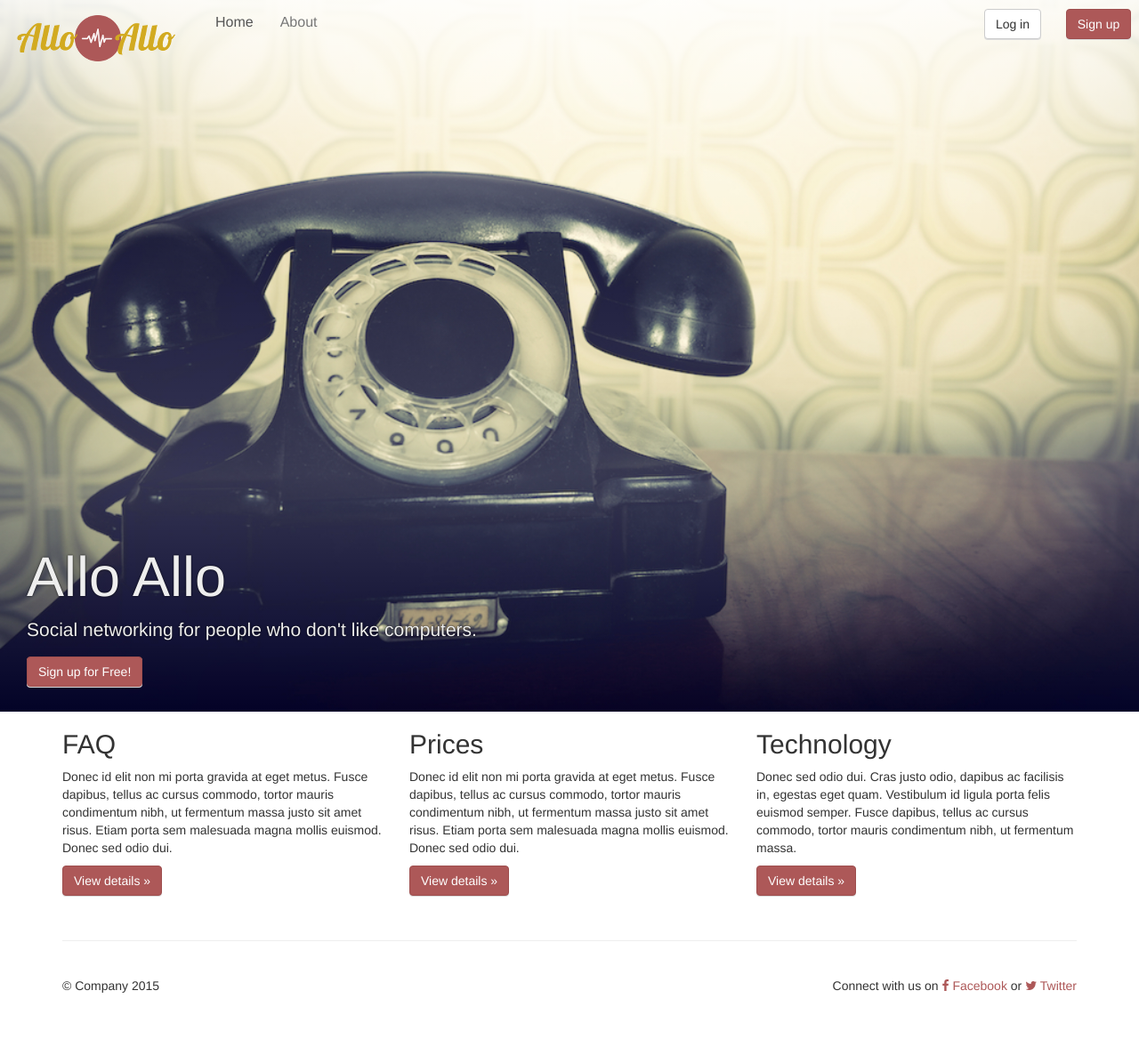
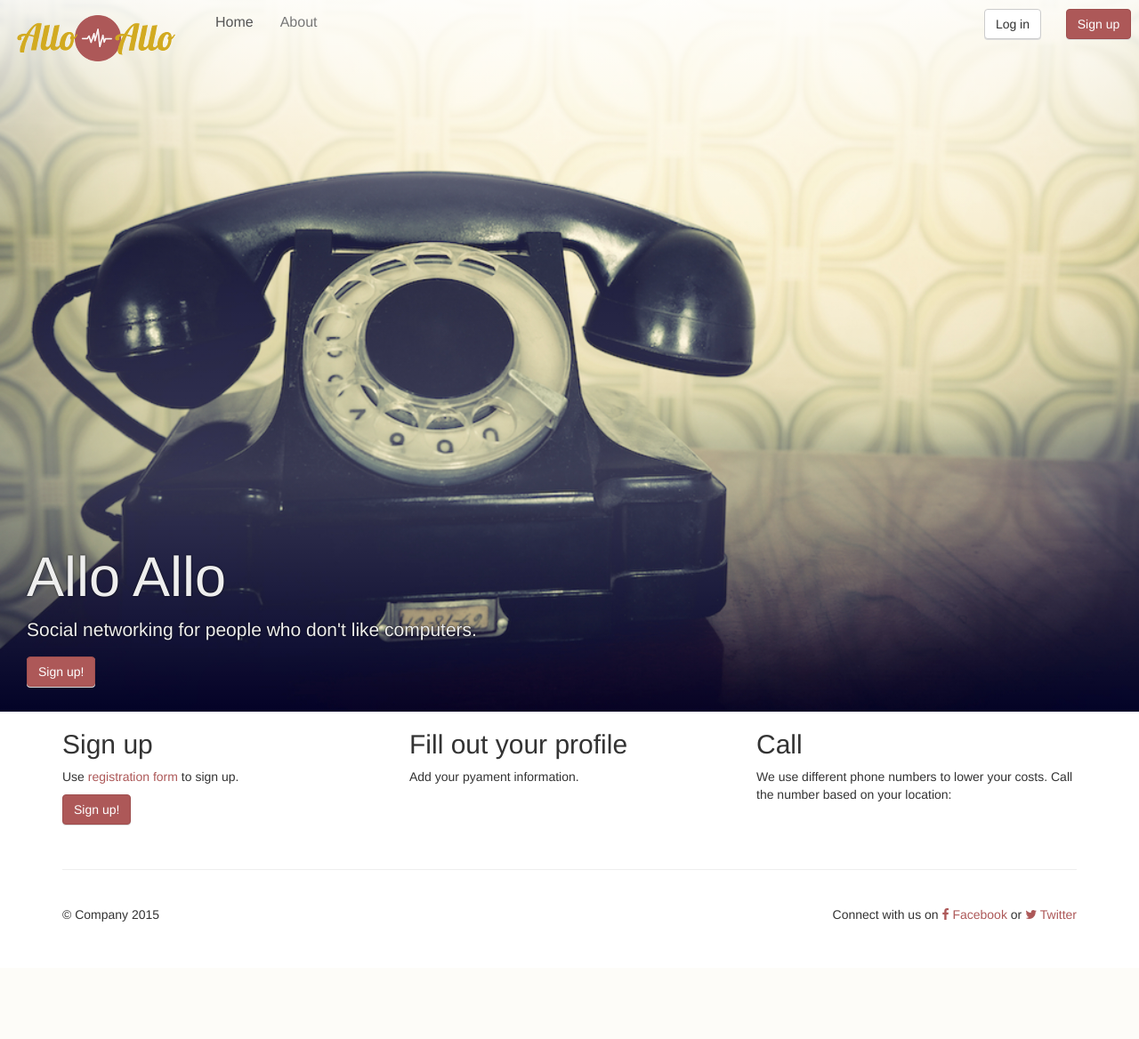
Before and after one commit to petronius/alloallo, a Django app: template templates/home.html in a window 1280 px wide. Shown: the whole page at 89% size. After the commit the page ends 1036 px from the top, so only its background shows below. Run offline with Django 3.2, Linux system fonts and the light colour scheme; the template is opened without the code that fills it, so the values that code supplies are empty; some libraries are stand-ins or nearby versions.

Commit message:
Describing registration process

```diff
--- a/alloallo/alloallo/settings/production.py
+++ b/alloallo/alloallo/settings/production.py
@@ -10,3 +10,7 @@
 ALLOWED_HOSTS = ['allo-allo.herokuapp.com']
 
 STATIC_ROOT = os.path.join(BASE_DIR, 'static')
+
+TWILIO_NUMBER = MAIN_INCOMING_NUMBER.replace(' ', '')
+TWILIO_LIVE_SID = 'AC31fd5cdbb768c43ad9ab50f9de04db72'
+TWILIO_LIVE_TOKEN = 'f565ff4b0ca7f03f85c4711a8335255e'
--- a/alloallo/payments/templates/payment.html
+++ b/alloallo/payments/templates/payment.html
@@ -24,6 +24,7 @@
 
     <div class="col-md-12">
       <h3>Please enter your payment details</h3>
+      <p>(e.g. 4111 1111 1111 1111, expiration date 12/2020</p>
       <form id="checkout" method="post" action="{% url "payments:checkout" %}">
         <div id="payment-form"></div>
         <input type="submit" value="Subscribe">
--- a/templates/base.html
+++ b/templates/base.html
@@ -14,6 +14,7 @@
 
     <!-- Bootstrap core CSS -->
     <link href="{% static 'bootstrap/css/bootstrap.min.css' %}" rel="stylesheet">
+    <link href="{% static 'flag-icon-css/css/flag-icon.min.css' %}" rel="stylesheet">
     <link href="{% static 'site/css/custom.css' %}" rel="stylesheet">
 
     <!-- Custom styles for this site -->
--- a/templates/home.html
+++ b/templates/home.html
@@ -22,13 +22,16 @@
   <div class="jumbotron jumbotron-carousel corporate-jumbo">
     <div class="container">
       <div class="row">
-        <div class="col-md-8 col-sm-8">
-          <h1>{% include "_brandname.html" %}</h1>
+        <div class="col-sm-12">
+          {% if user.is_anonymous %}
+            <h1>{% include "_brandname.html" %}</h1>
+          {% else %}
+            <h1>Call {{ MAIN_INCOMING_NUMBER }}</h1>
+          {% endif %}
           <p>Social networking for people who don't like computers.</p>
-	  <a class="btn btn-primary" href="{% url 'accounts:signup' %}" role="button">Sign up for Free!</a>
-        </div>
-        <div class="col-md-4 col-sm-4">
-
+          {% if user.is_anonymous %}
+	          <a class="btn btn-primary" href="{% url 'accounts:signup' %}" role="button">Sign up!</a>
+          {% endif %}
         </div>
       </div>
     </div>
@@ -41,20 +44,23 @@
 
 <div class="container">
   <div class="row">
-    <div class="col-lg-4">
-      <h2>FAQ</h2>
-      <p>Donec id elit non mi porta gravida at eget metus. Fusce dapibus, tellus ac cursus commodo, tortor mauris condimentum nibh, ut fermentum massa justo sit amet risus. Etiam porta sem malesuada magna mollis euismod. Donec sed odio dui. </p>
-      <p><a class="btn btn-primary" href="#" role="button">View details &raquo;</a></p>
+    <div class="col-md-4">
+      <h2>Sign up</h2>
+      <p>Use <a href="{% url 'accounts:signup' %}">registration form</a> to sign up. </p>
+      <p><a class="btn btn-primary" href="{% url 'accounts:signup' %}" role="button">Sign up!</a></p>
     </div>
-    <div class="col-lg-4">
-      <h2>Prices</h2>
-      <p>Donec id elit non mi porta gravida at eget metus. Fusce dapibus, tellus ac cursus commodo, tortor mauris condimentum nibh, ut fermentum massa justo sit amet risus. Etiam porta sem malesuada magna mollis euismod. Donec sed odio dui. </p>
-      <p><a class="btn btn-primary" href="#" role="button">View details &raquo;</a></p>
+    <div class="col-md-4">
+      <h2>Fill out your profile</h2>
+      <p>Add your pyament information. </p>
     </div>
-    <div class="col-lg-4">
-      <h2>Technology</h2>
-      <p>Donec sed odio dui. Cras justo odio, dapibus ac facilisis in, egestas eget quam. Vestibulum id ligula porta felis euismod semper. Fusce dapibus, tellus ac cursus commodo, tortor mauris condimentum nibh, ut fermentum massa.</p>
-      <p><a class="btn btn-primary" href="#" role="button">View details &raquo;</a></p>
+    <div class="col-md-4">
+      <h2>Call</h2>
+      <p>We use different phone numbers to lower your costs. Call the number based on your location:</p>
+      <ul>
+        {% for country, number in INCOMING_NUMBERS %}
+          <li><span class="flag-icon flag-icon-{{ country }}"></span> {{ number }}</li>
+        {% endfor %}
+      </ul>
     </div>
   </div>
 </div>
```
Also changed, not shown: alloallo/alloallo/settings/base.py (+8 -3 lines).
